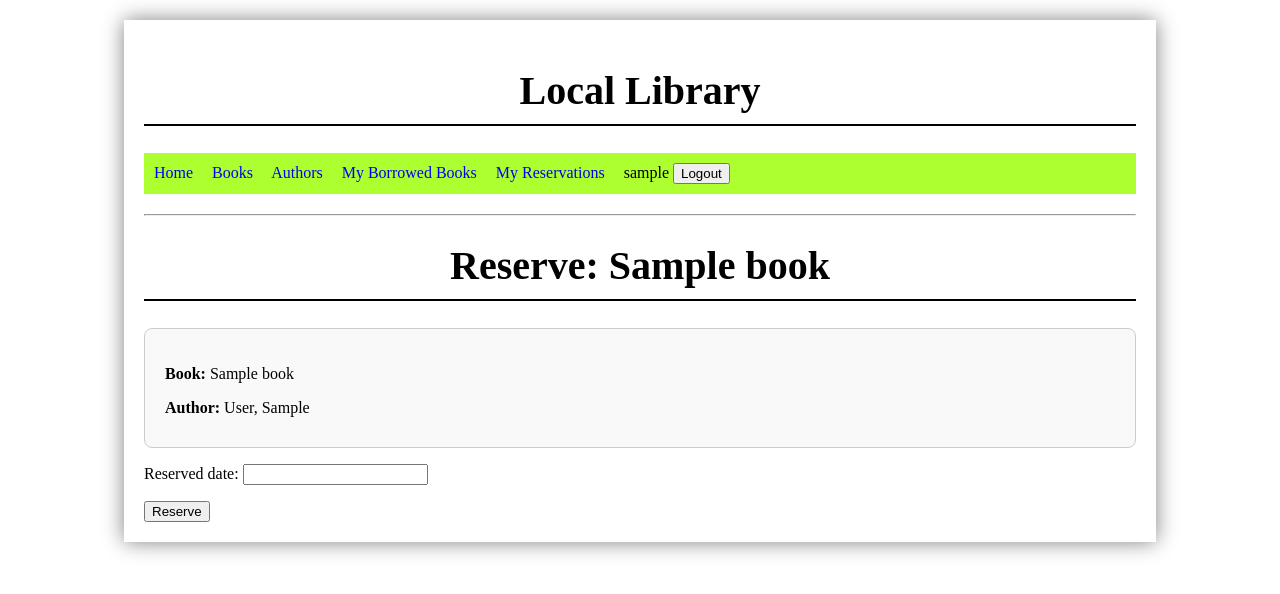
After one commit to parupuntenano/django_mdn, a Django app: page /catalog/book/1/reserve/ in a window 1280 px wide. The commit adds this page. Shown: the top 594 px of the page. Run offline with Django 5.2, Linux system fonts and the light colour scheme; a user stored in the database is signed in; tables that the repository leaves empty hold one stand-in row (values such as "Sample post").

Commit message:
本の貸出予約ボタンの追加

```diff
--- a/catalog/forms.py
+++ b/catalog/forms.py
@@ -2,7 +2,8 @@ import datetime
 
 from django import forms
 from django.core.exceptions import ValidationError
-from .models import Review
+
+from .models import Reservation, Review
 
 class RenewBookForm(forms.Form):
     renewal_date = forms.DateField(
@@ -20,6 +21,23 @@ class RenewBookForm(forms.Form):
 
         return data
 
+class ReservationForm(forms.ModelForm):
+    class Meta:
+        model = Reservation
+        fields = ["reserved_date"]
+
+    def clean_reserved_date(self):
+        data = self.cleaned_data["reserved_date"]
+
+        if data < datetime.date.today():
+            raise ValidationError("Invalid date - reservation in past")
+
+        if data > datetime.date.today() + datetime.timedelta(weeks=4):
+            raise ValidationError("Invalid date - reservation more than 4 weeks ahead")
+
+        return data
+
+
 class ReviewForm(forms.ModelForm):
     class Meta:
         model = Review
--- a/catalog/models.py
+++ b/catalog/models.py
@@ -148,3 +148,24 @@ class Review(models.Model):
 
     def __str__(self):
         return f"{self.book.title} - {self.rating}"
+
+class Reservation(models.Model):
+    book = models.ForeignKey(
+        "Book",
+        on_delete=models.CASCADE,
+        related_name="reservations",
+    )
+
+    user = models.ForeignKey(
+        User,
+        on_delete=models.CASCADE,
+    )
+
+    reserved_date = models.DateField()
+
+    created_at = models.DateTimeField(
+        auto_now_add=True,
+    )
+
+    def __str__(self):
+        return f"{self.book.title} reserved by {self.user.username}"
--- a/catalog/static/catalog/style.css
+++ b/catalog/static/catalog/style.css
@@ -72,3 +72,15 @@ h1 {
 .detail-card p {
     margin-bottom: 10px;
 }
+.review-stars {
+    color: gold;
+    font-size: 20px;
+    letter-spacing: 2px;
+}
+.error-box {
+    border: 1px solid red;
+    background-color: #ffe6e6;
+    color: red;
+    padding: 10px;
+    margin-bottom: 20px;
+}
--- a/catalog/templates/catalog/base_generic.html
+++ b/catalog/templates/catalog/base_generic.html
@@ -20,6 +20,7 @@
 
     {% if user.is_authenticated %}
       <a href="{% url 'my-borrowed' %}">My Borrowed Books</a>
+      <a href="{% url 'my-reservations' %}">My Reservations</a>
         {{ user.username }}
       <form action="{% url 'logout' %}" method="post" style="display:inline;">
         {% csrf_token %}
@@ -33,7 +34,7 @@
   <hr>
 
   {% block content %}
+  {% endblock %}
 </div>
-  {% endblock %}
 </body>
 </html>
--- /dev/null
+++ b/catalog/templates/catalog/reservation_form.html
@@ -0,0 +1,17 @@
+{% extends "catalog/base_generic.html" %}
+
+{% block content %}
+  <h1>Reserve: {{ book.title }}</h1>
+
+  <div class="detail-card">
+    <p><strong>Book:</strong> {{ book.title }}</p>
+    <p><strong>Author:</strong> {{ book.author }}</p>
+  </div>
+
+  <form action="" method="post">
+    {% csrf_token %}
+    {{ form.as_p }}
+
+    <input type="submit" value="Reserve">
+  </form>
+{% endblock %}
--- a/catalog/templates/catalog/review_form.html
+++ b/catalog/templates/catalog/review_form.html
@@ -2,6 +2,12 @@
 
 {% block content %}
   <h1>Review: {{ book.title }}</h1>
+
+  {% if error_message %}
+    <div class="error-box">
+      {{ error_message }}
+    </div>
+  {% endif %}
 
   <form action="" method="post">
     {% csrf_token %}
--- a/catalog/urls.py
+++ b/catalog/urls.py
@@ -6,44 +6,14 @@ urlpatterns = [
     path("books/", views.BookListView.as_view(), name="books"),
     path("book/<int:pk>", views.BookDetailView.as_view(), name="book-detail"),
     path("authors/", views.AuthorListView.as_view(), name="authors"),
-    path(
-    "author/<int:pk>/",
-    views.AuthorDetailView.as_view(),
-    name="author-detail",
-    ),
-    path(
-        "author/create/",
-        views.AuthorCreate.as_view(),
-        name="author-create",
-    ),
-    path(
-        "author/<int:pk>/update/",
-        views.AuthorUpdate.as_view(),
-        name="author-update",
-    ),
-    path(
-        "author/<int:pk>/delete/",
-        views.AuthorDelete.as_view(),
-        name="author-delete",
-    ),
-    path(
-        "mybooks/",
-        views.LoanedBooksByUserListView.as_view(),
-        name="my-borrowed",
-    ),
-    path(
-        "allbooks/",
-        views.LoanedBooksAllListView.as_view(),
-        name="all-borrowed",
-    ),
-    path(
-        "book/<uuid:pk>/renew/",
-        views.renew_book_librarian,
-        name="renew-book-librarian",
-    ),
-    path(
-        "book/<int:pk>/review/",
-        views.add_review,
-        name="add-review",
-),
+    path("author/<int:pk>/",views.AuthorDetailView.as_view(),name="author-detail",),
+    path("author/create/",views.AuthorCreate.as_view(),name="author-create",),
+    path("author/<int:pk>/update/",views.AuthorUpdate.as_view(),name="author-update",),
+    path("author/<int:pk>/delete/",views.AuthorDelete.as_view(),name="author-delete",),
+    path("mybooks/",views.LoanedBooksByUserListView.as_view(),name="my-borrowed",),
+    path("allbooks/",views.LoanedBooksAllListView.as_view(),name="all-borrowed",),
+    path("book/<uuid:pk>/renew/",views.renew_book_librarian,name="renew-book-librarian",),
+    path("book/<int:pk>/review/",views.add_review,name="add-review",),
+    path("book/<int:pk>/reserve/",views.reserve_book,name="reserve-book",),
+    path("my-reservations/",views.MyReservationsListView.as_view(),name="my-reservations",),
 ]
--- a/catalog/views.py
+++ b/catalog/views.py
@@ -1,10 +1,10 @@
 from django.shortcuts import render
 from django.shortcuts import get_object_or_404
-from .models import Book, Author, Genre, BookInstance
+from .models import Book, Author, Genre, BookInstance, Review, Reservation
 from django.views import generic
 from django.contrib.auth.mixins import LoginRequiredMixin
 from django.contrib.auth.mixins import PermissionRequiredMixin
-from .forms import RenewBookForm, ReviewForm
+from .forms import RenewBookForm, ReviewForm, ReservationForm
 from django.http import HttpResponseRedirect
 from django.urls import reverse, reverse_lazy
 from django.contrib.auth.decorators import permission_required
@@ -124,6 +124,17 @@ class AuthorDelete(DeleteView):
 def add_review(request, pk):
     book = get_object_or_404(Book, pk=pk)
 
+    if Review.objects.filter(book=book, reviewer=request.user).exists():
+        return render(
+            request,
+            "catalog/review_form.html",
+            {
+                "form": ReviewForm(),
+                "book": book,
+                "error_message": "この本には既にレビューを投稿しています。"
+            }
+        )
+
     if request.method == "POST":
         form = ReviewForm(request.POST)
 
@@ -145,3 +156,36 @@ def add_review(request, pk):
             "book": book,
         },
     )
+@login_required
+def reserve_book(request, pk):
+    book = get_object_or_404(Book, pk=pk)
+
+    if request.method == "POST":
+        form = ReservationForm(request.POST)
+
+        if form.is_valid():
+            reservation = form.save(commit=False)
+            reservation.book = book
+            reservation.user = request.user
+            reservation.save()
+            return HttpResponseRedirect(book.get_absolute_url())
+    else:
+        form = ReservationForm()
+    return render(
+        request,
+        "catalog/reservation_form.html",
+        {
+            "form": form,
+            "book": book,
+        },
+    )
+
+class MyReservationsListView(LoginRequiredMixin, generic.ListView):
+    model = Reservation
+    template_name = "catalog/my_reservations.html"
+    context_object_name = "reservations"
+
+    def get_queryset(self):
+        return Reservation.objects.filter(
+            user=self.request.user
+        ).order_by("-created_at")
--- a/locallibrary/settings.py
+++ b/locallibrary/settings.py
@@ -103,9 +103,9 @@ AUTH_PASSWORD_VALIDATORS = [
 # Internationalization
 # https://docs.djangoproject.com/en/6.0/topics/i18n/
 
-LANGUAGE_CODE = "en-us"
+LANGUAGE_CODE = "ja"
 
-TIME_ZONE = "UTC"
+TIME_ZONE = "Asia/Tokyo"
 
 USE_I18N = True
 
```
Also changed, not shown: catalog/templates/catalog/book_detail.html (+25 -5 lines), catalog/templates/catalog/my_reservations.html (added, +24 -0 lines), catalog/migrations/0013_reservation.py (added), catalog/migrations/0014_rename_reserved_at_reservation_created_at_and_more.py (added).
